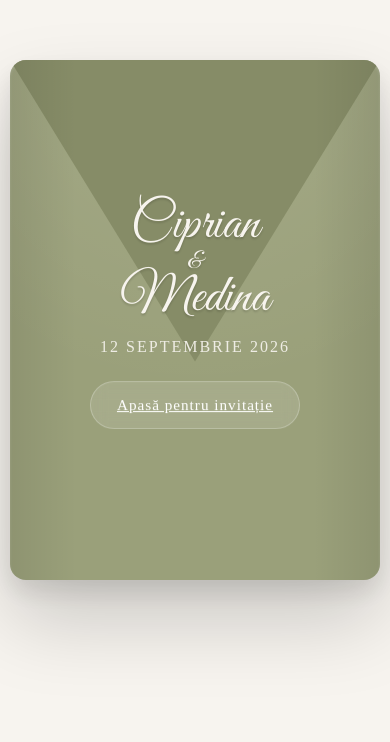
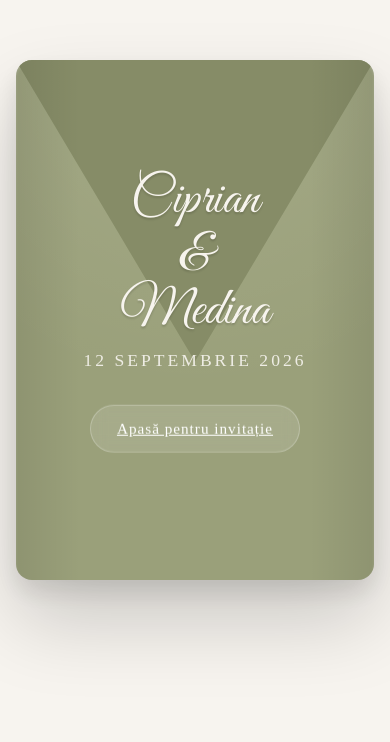
Before and after one commit to adela0507/Medina-Wedding, an Angular app: page / in a window 390 px wide. Shown: the part 102-844 px from the top of the page. Built offline with nearby package versions, Linux system fonts and the light colour scheme.

Commit message:
update site

```diff
--- a/src/app/components/hero/hero.css
+++ b/src/app/components/hero/hero.css
@@ -25,6 +25,8 @@ html {
     padding: 20px;
 }
 
+/* WRAPPER */
+
 .hero-wrapper {
     width: min(92vw, 900px);
 }
@@ -45,7 +47,7 @@ html {
     animation: floatEnvelope 5s ease-in-out infinite;
 }
 
-/* TRIUNGHI SUS */
+/* TRIUNGHI */
 
 .envelope-flap {
     position: absolute;
@@ -53,8 +55,6 @@ html {
     background: #868c67;
     clip-path: polygon(0 0, 100% 0, 50% 58%);
     z-index: 2;
-    filter:
-        drop-shadow(0 25px 22px rgba(0, 0, 0, 0.28)) drop-shadow(0 6px 8px rgba(0, 0, 0, 0.12));
 }
 
 /* REFLEXII */
@@ -93,6 +93,13 @@ html {
     text-align: center;
     top: 12%;
     padding: 0 30px;
+
+    display: flex;
+    flex-direction: column;
+    align-items: center;
+
+    gap: 18px;
+    /* 🔥 controlează ordinea + spațiul */
 }
 
 /* NUME */
@@ -109,14 +116,11 @@ html {
     text-shadow: 0 2px 2px rgba(0, 0, 0, .15);
 }
 
-.hero-content h1 span {
-    font-size: .45em;
-}
-
 /* DATA */
 
 .date {
-    margin-top: clamp(130px, 18vw, 190px);
+    margin-top: 0;
+
     font-size: clamp(2rem, 3vw, 3rem);
     letter-spacing: 10px;
     color: #f3f1ea;
@@ -127,10 +131,13 @@ html {
 /* BUTON */
 
 .scroll-hint {
-    margin-top: 5px;
+    margin-top: 6px;
+    /* 🔥 spațiu corect sub dată */
+
     width: fit-content;
     margin-left: auto;
     margin-right: auto;
+
     background: rgba(255, 255, 255, .12);
     backdrop-filter: blur(8px);
     border: 1px solid rgba(255, 255, 255, .25);
@@ -164,95 +171,62 @@ html {
     }
 }
 
-/* TABLETA */
+/* TABLET */
 
 @media(max-width:900px) {
-    .hero-wrapper {
-        width: 96vw;
-    }
-
     .date {
         letter-spacing: 6px;
     }
 }
 
-/* ========================= */
-/* MOBILE FIX (IMPORTANT)    */
-/* ========================= */
+/* MOBILE */
 
 @media(max-width:768px) {
 
     .hero {
         padding: 10px;
-        align-items: center;
     }
 
-    .hero-wrapper {
-        width: 100%;
-    }
-
-    /* 🔥 CHEIA: invitatie mai “jumatate ecran” vizual */
     .envelope {
         aspect-ratio: 0.75 / 1;
         height: 82vh;
-        /* control real de “jumatate ecran” */
         max-height: 520px;
         border-radius: 16px;
     }
 
-    /* centrare mai buna pe vertical */
     .hero-content {
         top: 50%;
         transform: translateY(-52%);
+        gap: 14px;
         padding: 0 18px;
-
-        display: flex;
-        flex-direction: column;
-        align-items: center;
     }
 
     .hero-content h1 {
         font-size: clamp(3.2rem, 12vw, 5rem);
-        gap: 2px;
     }
 
-    /* 🔥 DATA FIX sub triunghi */
     .date {
-        margin-top: 18px;
-        /* în loc de 100px */
         font-size: 1.1rem;
         letter-spacing: 3px;
-        line-height: 1.4;
     }
 
-    /* 🔥 BUTON mai jos, fără overlap */
     .scroll-hint {
-        margin-top: 26px;
+        margin-top: 10px;
         font-size: 1rem;
         padding: 14px 26px;
     }
 }
 
-/* TELEFOANE MICI */
+/* MICI TELEFOANE */
 
 @media(max-width:420px) {
-
-    .envelope {
-        height: 86vh;
-    }
 
     .hero-content h1 {
         font-size: 3.3rem;
     }
 
-    .date {
-        margin-top: 14px;
-        font-size: 1rem;
-        letter-spacing: 2px;
-    }
-
     .scroll-hint {
-        margin-top: 22px;
+        margin-top: 8px;
         font-size: .95rem;
     }
 }
--- a/src/app/components/hero/hero.html
+++ b/src/app/components/hero/hero.html
@@ -20,7 +20,8 @@
                     12 Septembrie 2026
                 </p>
 
-                <a href="#invitatie" class="scroll-hint">
+                <a  style="margin-top: 20px;"
+                href="#invitatie" class="scroll-hint">
                     Apasă pentru invitație
                 </a>
 
```
